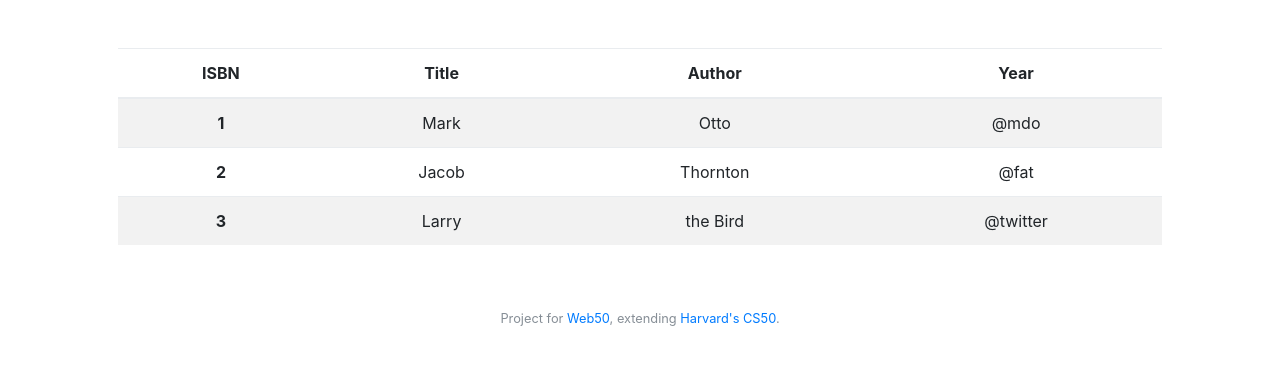
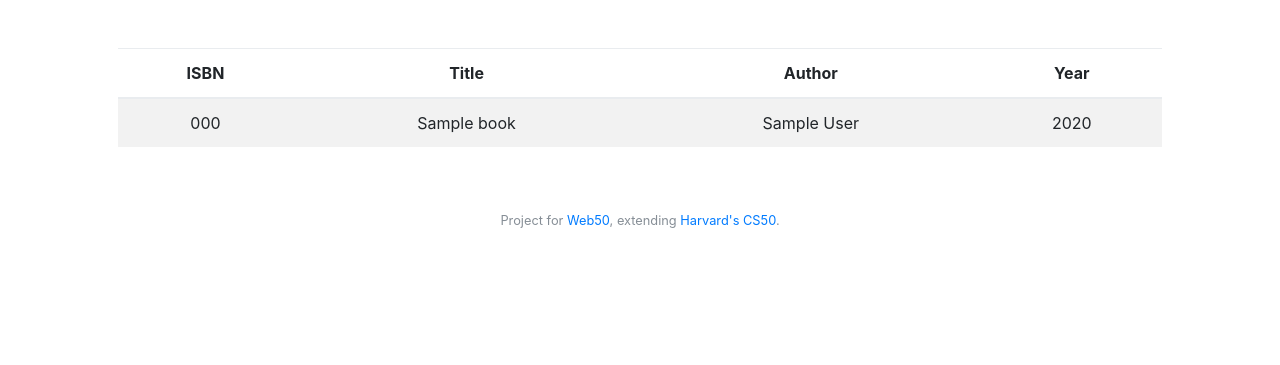
Before and after one commit to JiwoonKim/Book-review-website, a Flask app: template templates/results.html in a window 1280 px wide. Shown: the part 76-441 px from the top of the page. Run offline with Flask 2, Linux system fonts and the light colour scheme; the template is opened without the code that fills it: most values are stand-ins (such as "Sample title", 1, 10 or a date in 2020); some libraries are stand-ins or nearby versions.

Commit message:
Added table for results.html

```diff
--- a/application.py
+++ b/application.py
@@ -23,7 +23,7 @@ engine = create_engine(os.getenv("DATABASE_URL"))
 db = scoped_session(sessionmaker(bind=engine))
 
 
-@app.route("/")
+@app.route("/", methods=["GET", "POST"])
 def index():
 
     # Ensure user is logged in
--- a/templates/results.html
+++ b/templates/results.html
@@ -12,24 +12,11 @@
         </tr>
       </thead>
       <tbody>
-        <tr>
-          <th scope="row">1</th>
-          <td>Mark</td>
-          <td>Otto</td>
-          <td>@mdo</td>
-        </tr>
-        <tr>
-          <th scope="row">2</th>
-          <td>Jacob</td>
-          <td>Thornton</td>
-          <td>@fat</td>
-        </tr>
-        <tr>
-          <th scope="row">3</th>
-          <td>Larry</td>
-          <td>the Bird</td>
-          <td>@twitter</td>
-        </tr>
+            {% for book in books %}
+                <tr>
+                  <td>{{ book.isbn }}</td><td>{{ book.title }}</td><td>{{ book.author }}</td><td>{{ book.year }}</td>
+                </tr>
+            {% endfor %}
       </tbody>
     </table>
 {% endblock %}
```
Also changed, not shown: 2 other files.
